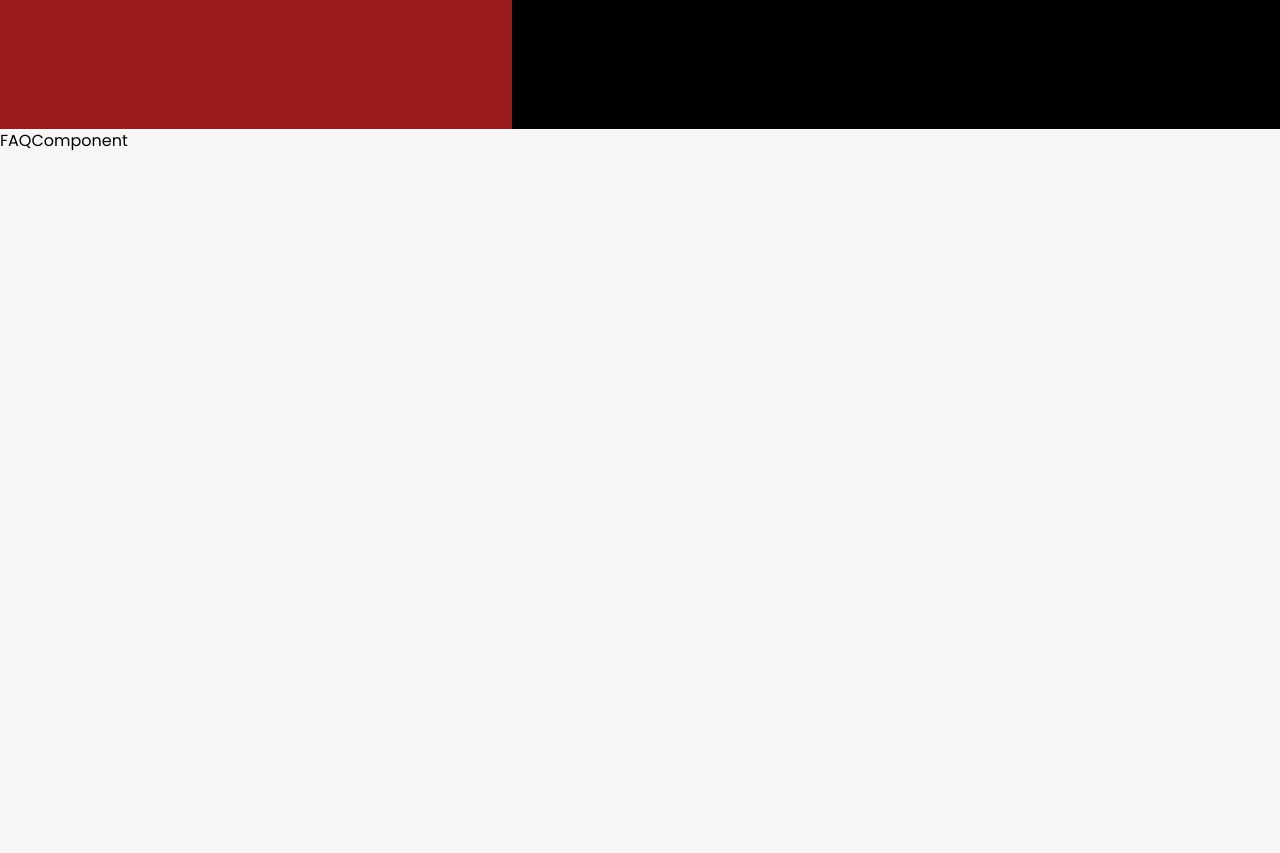
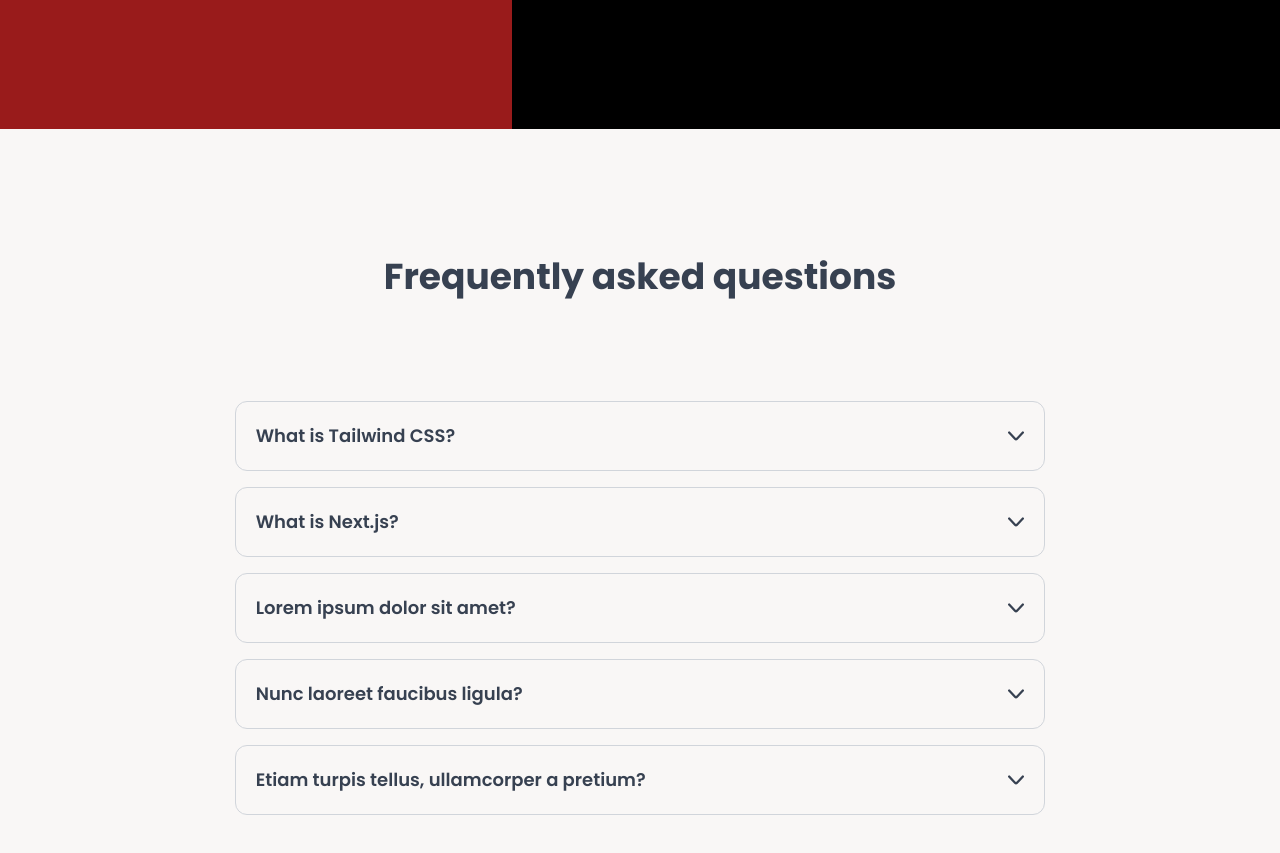
Before and after one commit to tsongtheng/Literary_Club, a React (Vite) app: page / in a window 1280 px wide. Shown: the part 6080-6933 px from the top of the page. Before the commit the page ends 6233 px from the top, so only its background shows below. Built offline with nearby package versions, Linux system fonts and the light colour scheme.

Commit message:
create FAQ section

```diff
--- a/src/components/Main/FAQ/FAQComponent.tsx
+++ b/src/components/Main/FAQ/FAQComponent.tsx
@@ -1,5 +1,58 @@
+import FAQItems from "./FAQItems";
+
+type faqDataObj = {
+  id: number;
+  question: string;
+  answer: string;
+};
+
+const faqData: faqDataObj[] = [
+  {
+    id: 1,
+    question: "What is Tailwind CSS?",
+    answer:
+      "Tailwind CSS is a utility-first CSS framework for creating custom designs without having to leave your HTML.",
+  },
+  {
+    id: 2,
+    question: "What is Next.js?",
+    answer:
+      "Next.js is a React framework that enables functionality such as server-side rendering, static site generation, and more.",
+  },
+  {
+    id: 3,
+    question: "Lorem ipsum dolor sit amet?",
+    answer:
+      "Fusce feugiat nunc vel purus auctor, eget tincidunt risus pulvinar. Vivamus at suscipit tortor, a sagittis quam. Morbi nec gravida augue, sed egestas lorem. Ut eget quam id arcu bibendum rhoncus non a libero.",
+  },
+  {
+    id: 4,
+    question: "Nunc laoreet faucibus ligula?",
+    answer:
+      "Next.js is a React framework that enables functionality such as server-side rendering, static site generation, and more.",
+  },
+  {
+    id: 5,
+    question: "Etiam turpis tellus, ullamcorper a pretium?",
+    answer:
+      " Etiam turpis tellus, ullamcorper a pretium a, imperdiet in arcu. Donec sodales enim vel ligula pellentesque molestie. Quisque euismod condimentum auctor. Morbi arcu enim. Donec sodales enim vel",
+  },
+];
+
 const FAQComponent = () => {
-  return <div>FAQComponent</div>;
+  return (
+    <section
+      className="w-full 2xl:px-52 lg:py-32 py-16 px-8 flex flex-col items-center gap-20"
+      id="faq"
+    >
+      <h2 className="lg:text-4xl text-3xl text-center font-bold lg:mb-6 mb-0 text-gray-700">
+        Frequently asked questions{" "}
+      </h2>
+      <div className="xl:w-4/6 lg:w-3/4 md:w-5/6 sm:w-11/12 w-full flex flex-col gap-4">
+        <FAQItems faqData={faqData} />
+      </div>
+    </section>
+  );
 };
 
 export default FAQComponent;
--- a/src/components/Main/FAQ/FAQItems.tsx
+++ b/src/components/Main/FAQ/FAQItems.tsx
@@ -1,5 +1,58 @@
-const FAQItems = () => {
-  return <div>FAQItems</div>;
+import React, { useState } from "react";
+
+interface FAQItemsObj {
+  id: number;
+  question: string;
+  answer: string;
+}
+
+interface FAQProps {
+  faqData: FAQItemsObj[];
+}
+
+const FAQItems: React.FC<FAQProps> = ({ faqData }) => {
+  const [activeId, setActiveId] = useState<number | null>(null);
+
+  const toggleActiveId = (id: number) => {
+    setActiveId(activeId === id ? null : id);
+  };
+  return (
+    <>
+      {faqData.map((faq) => (
+        <div
+          key={faq.id}
+          className="w-full border-[1px] rounded-xl p-5 border-gray-300 hover:border-gray-500 cursor-pointer"
+          onClick={() => toggleActiveId(faq.id)}
+        >
+          <div className="flex gap-3 justify-between items-center">
+            <h3 className="text-lg font-semibold text-gray-700">
+              {faq.question}
+            </h3>
+            <svg
+              className={`w-4 h-4 text-gray-700 dark:text-gray-700 ${
+                activeId === faq.id ? "rotate-180" : ""
+              }`}
+              aria-hidden="true"
+              xmlns="http://www.w3.org/2000/svg"
+              fill="none"
+              viewBox="0 0 14 8"
+            >
+              <path
+                stroke="currentColor"
+                strokeLinecap="round"
+                strokeLinejoin="round"
+                strokeWidth="2"
+                d="m1 1 5.326 5.7a.909.909 0 0 0 1.348 0L13 1"
+              />
+            </svg>
+          </div>
+          {activeId === faq.id && (
+            <p className="text-justify text-gray-500 pt-5">{faq.answer}</p>
+          )}
+        </div>
+      ))}
+    </>
+  );
 };
 
 export default FAQItems;
```
